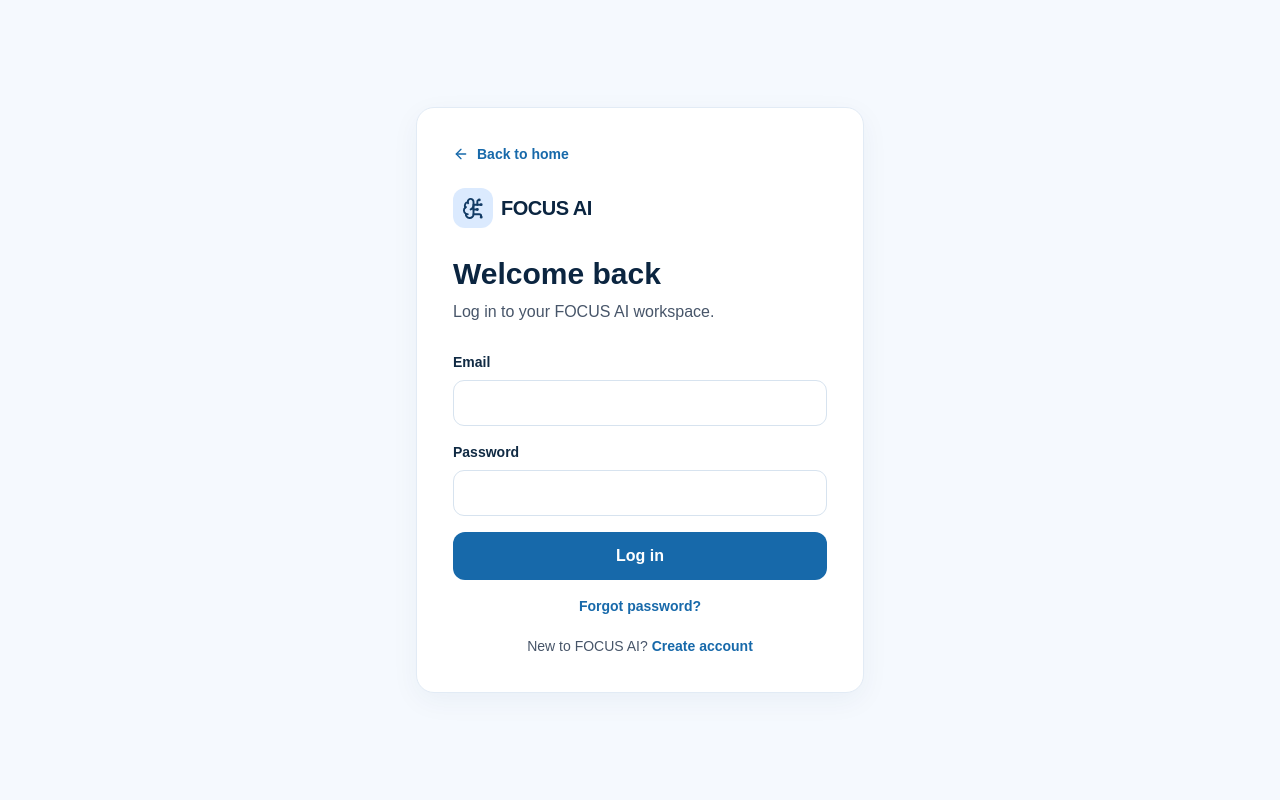
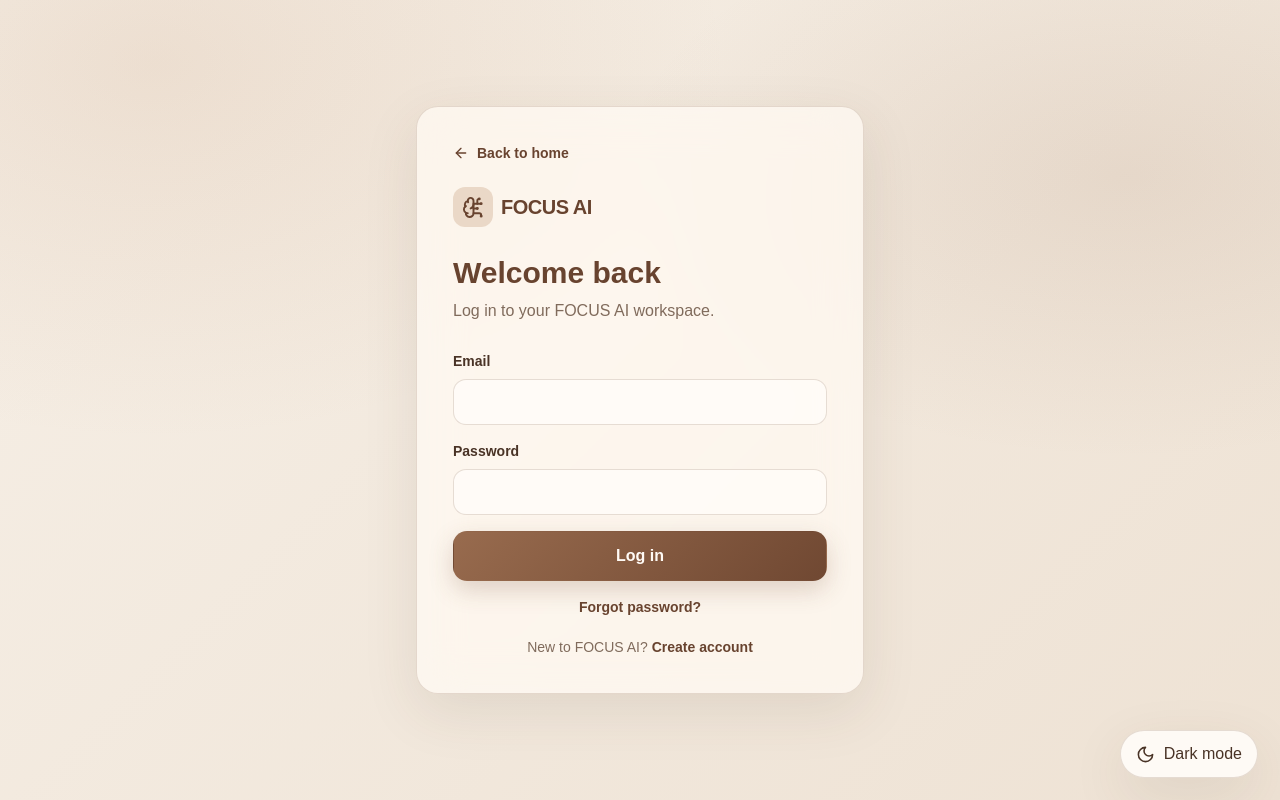
Before and after one commit to Ghost7448/FOCUS-AI, a Next.js app: page /login in a window 1280 px wide. Built offline with nearby package versions, Linux system fonts and the light colour scheme.

Commit message:
Add warm brown liquid glass themes and motion system

```diff
--- a/app/globals.css
+++ b/app/globals.css
@@ -2,16 +2,120 @@
 @tailwind components;
 @tailwind utilities;
 
-:root { color-scheme: light; }
+:root {
+  color-scheme: light;
+  --page: #f6efe6;
+  --page-2: #eee2d4;
+  --surface: rgba(255, 251, 246, .72);
+  --surface-strong: rgba(255, 252, 248, .92);
+  --text: #493326;
+  --muted: #806b5c;
+  --border: rgba(117, 78, 52, .18);
+  --accent: #8b5e43;
+  --accent-strong: #68432f;
+  --accent-soft: #ead8c7;
+  --shadow: 0 18px 55px rgba(83, 55, 37, .10);
+}
+.dark {
+  color-scheme: dark;
+  --page: #211812;
+  --page-2: #2b1e17;
+  --surface: rgba(58, 41, 30, .68);
+  --surface-strong: rgba(65, 46, 34, .92);
+  --text: #f2e4d6;
+  --muted: #c2aa96;
+  --border: rgba(226, 195, 166, .16);
+  --accent: #c18b64;
+  --accent-strong: #e0ad82;
+  --accent-soft: #493326;
+  --shadow: 0 20px 60px rgba(0, 0, 0, .26);
+}
 * { box-sizing: border-box; }
-body { margin: 0; background: #f5f9fe; color: #102a43; font-family: Arial, Helvetica, sans-serif; }
-button, input, select { font: inherit; }
+html { scroll-behavior: smooth; }
+body {
+  margin: 0;
+  min-height: 100vh;
+  color: var(--text);
+  background:
+    radial-gradient(ellipse at 12% 8%, rgba(191, 143, 105, .16), transparent 36%),
+    radial-gradient(ellipse at 88% 22%, rgba(148, 105, 76, .12), transparent 32%),
+    linear-gradient(135deg, var(--page), var(--page-2));
+  background-attachment: fixed;
+  font-family: Arial, Helvetica, sans-serif;
+  transition: background-color .45s ease, color .35s ease;
+}
+button, input, select, textarea { font: inherit; }
+a { transition: color .25s ease, opacity .25s ease; }
 .container { width: min(1120px, calc(100% - 36px)); margin-inline: auto; }
-.card { background: white; border: 1px solid #e2ebf5; border-radius: 18px; box-shadow: 0 8px 28px rgba(18,59,101,.05); }
-.btn { display:inline-flex; align-items:center; justify-content:center; gap:8px; border-radius:12px; padding:12px 18px; font-weight:700; transition:.2s; }
-.btn-primary { background:#1769aa; color:white; }
-.btn-primary:hover { background:#123b65; }
-.btn-secondary { background:#eaf3ff; color:#123b65; }
-.field { width:100%; border:1px solid #d7e3ef; border-radius:11px; padding:12px 14px; background:white; outline:none; }
-.field:focus { border-color:#2878c8; box-shadow:0 0 0 3px rgba(40,120,200,.12); }
-.muted { color:#64748b; }
+.card {
+  background: var(--surface);
+  border: 1px solid var(--border);
+  border-radius: 22px;
+  box-shadow: var(--shadow);
+  backdrop-filter: blur(22px) saturate(145%);
+  -webkit-backdrop-filter: blur(22px) saturate(145%);
+  transition: transform .35s cubic-bezier(.2,.8,.2,1), box-shadow .35s ease, background .35s ease, border-color .35s ease;
+  animation: glass-enter .7s both;
+}
+.card:hover { transform: translateY(-5px); box-shadow: 0 24px 65px rgba(83,55,37,.16); border-color: rgba(160,112,77,.32); }
+.btn {
+  display: inline-flex; align-items: center; justify-content: center; gap: 8px;
+  border: 1px solid transparent; border-radius: 14px; padding: 12px 18px;
+  font-weight: 700; cursor: pointer; transition: transform .25s ease, box-shadow .25s ease, background .25s ease;
+}
+.btn:hover { transform: translateY(-2px); }
+.btn:active { transform: translateY(0) scale(.98); }
+.btn-primary { background: linear-gradient(135deg, #986b4e, #704832); color: #fffaf5; box-shadow: 0 9px 24px rgba(112,72,50,.22); }
+.btn-primary:hover { background: linear-gradient(135deg, #a87959, #80543a); box-shadow: 0 13px 28px rgba(112,72,50,.3); }
+.btn-secondary { color: var(--text); background: rgba(255,255,255,.38); border-color: var(--border); backdrop-filter: blur(14px); }
+.field {
+  width: 100%; color: var(--text); border: 1px solid var(--border); border-radius: 13px;
+  padding: 12px 14px; background: var(--surface-strong); outline: none;
+  transition: border-color .25s ease, box-shadow .25s ease, background .25s ease;
+}
+.field:focus { border-color: var(--accent); box-shadow: 0 0 0 4px rgba(156,111,79,.14); }
+.muted { color: var(--muted); }
+::selection { color: #fff; background: #946849; }
+
+/* Warm brown palette overrides for existing Tailwind utility classes. */
+.text-brand-900, .text-brand-700, .text-brand-600, .text-brand-500 { color: var(--accent-strong) !important; }
+.text-slate-700, .text-slate-600, .text-slate-500, .text-slate-400 { color: var(--muted) !important; }
+.bg-white { background-color: var(--surface) !important; backdrop-filter: blur(18px); }
+.bg-blue-50, .bg-blue-100 { background-color: var(--accent-soft) !important; }
+.border-blue-100, .border-slate-200, .border-slate-100 { border-color: var(--border) !important; }
+.dark .text-white { color: #fffaf5 !important; }
+.dark .bg-green-100 { background: #344331 !important; }
+.dark .text-green-700 { color: #b9d7ad !important; }
+.dark .bg-red-50 { background: #4b2b28 !important; }
+.dark .text-red-700 { color: #ffc4b9 !important; }
+.dark .bg-green-50 { background: #2e4031 !important; }
+.dark .text-green-700 { color: #c5e0bb !important; }
+.dark .bg-brand-700 { background: linear-gradient(135deg, #684832, #38271e) !important; }
+.dark .bg-blue-50, .dark .bg-blue-100 { background: rgba(193,139,100,.16) !important; }
+.dark .text-brand-900, .dark .text-brand-700, .dark .text-brand-600, .dark .text-brand-500 { color: #e0b38f !important; }
+.dark .text-slate-700, .dark .text-slate-600, .dark .text-slate-500, .dark .text-slate-400 { color: #c2aa96 !important; }
+.dark .border-blue-100, .dark .border-slate-200, .dark .border-slate-100 { border-color: var(--border) !important; }
+.dark .btn-secondary { background: rgba(65,46,34,.62); color: var(--text); }
+.dark .field { background: rgba(35,25,19,.72); color: var(--text); }
+.dark footer { background: rgba(43,30,23,.6) !important; border-color: var(--border) !important; }
+
+.theme-toggle {
+  position: fixed; z-index: 80; right: 22px; bottom: 22px; display: inline-flex;
+  align-items: center; justify-content: center; gap: 9px; min-width: 48px; height: 48px;
+  padding: 0 15px; border: 1px solid var(--border); border-radius: 999px;
+  color: var(--text); background: var(--surface-strong); box-shadow: var(--shadow);
+  backdrop-filter: blur(22px); -webkit-backdrop-filter: blur(22px);
+  transition: transform .25s ease, background .3s ease, border-color .3s ease;
+}
+.theme-toggle:hover { transform: translateY(-4px) rotate(-5deg); }
+.theme-toggle:focus-visible { outline: 3px solid var(--accent); outline-offset: 3px; }
+main > header, main > section, main > footer { animation: page-enter .75s both; }
+main > section:nth-of-type(2) { animation-delay: .08s; }
+main > section:nth-of-type(3) { animation-delay: .14s; }
+article, aside, nav a { transition: transform .3s ease, color .25s ease, background .3s ease; }
+article:hover { transform: translateY(-4px); }
+@keyframes page-enter { from { opacity: 0; transform: translateY(16px); } to { opacity: 1; transform: translateY(0); } }
+@keyframes glass-enter { from { opacity: 0; transform: translateY(12px) scale(.985); } to { opacity: 1; transform: translateY(0) scale(1); } }
+@media (prefers-reduced-motion: reduce) {
+  *, *::before, *::after { scroll-behavior: auto !important; animation-duration: .01ms !important; animation-iteration-count: 1 !important; transition-duration: .01ms !important; }
+}
--- a/app/layout.tsx
+++ b/app/layout.tsx
@@ -1,11 +1,22 @@
 import type { Metadata } from "next";
 import "./globals.css";
+import ThemeProvider from "@/components/ThemeProvider";
+import ThemeToggle from "@/components/ThemeToggle";
 
 export const metadata: Metadata = {
   title: "FOCUS AI | Your Personal AI Learning Companion",
-  description: "One Platform. A Smarter Way to Learn."
+  description: "One Platform. A smarter, calmer way to learn."
 };
 
 export default function RootLayout({ children }: Readonly<{ children: React.ReactNode }>) {
-  return <html lang="en" suppressHydrationWarning><body>{children}</body></html>;
+  return (
+    <html lang="en" suppressHydrationWarning>
+      <body>
+        <ThemeProvider>
+          {children}
+          <ThemeToggle />
+        </ThemeProvider>
+      </body>
+    </html>
+  );
 }
--- /dev/null
+++ b/components/ThemeProvider.tsx
@@ -0,0 +1,12 @@
+"use client";
+
+import { ThemeProvider as NextThemesProvider } from "next-themes";
+import type { ReactNode } from "react";
+
+export default function ThemeProvider({ children }: { children: ReactNode }) {
+  return (
+    <NextThemesProvider attribute="class" defaultTheme="system" enableSystem disableTransitionOnChange>
+      {children}
+    </NextThemesProvider>
+  );
+}
--- /dev/null
+++ b/components/ThemeToggle.tsx
@@ -0,0 +1,27 @@
+"use client";
+
+import { useEffect, useState } from "react";
+import { Moon, Sun } from "lucide-react";
+import { useTheme } from "next-themes";
+
+export default function ThemeToggle() {
+  const { resolvedTheme, setTheme } = useTheme();
+  const [mounted, setMounted] = useState(false);
+
+  useEffect(() => setMounted(true), []);
+  if (!mounted) return null;
+
+  const isDark = resolvedTheme === "dark";
+  return (
+    <button
+      type="button"
+      className="theme-toggle"
+      onClick={() => setTheme(isDark ? "light" : "dark")}
+      aria-label={isDark ? "Switch to light mode" : "Switch to dark mode"}
+      title={isDark ? "Light mode" : "Dark mode"}
+    >
+      {isDark ? <Sun size={19} /> : <Moon size={19} />}
+      <span className="hidden sm:inline">{isDark ? "Light" : "Dark"} mode</span>
+    </button>
+  );
+}
```
